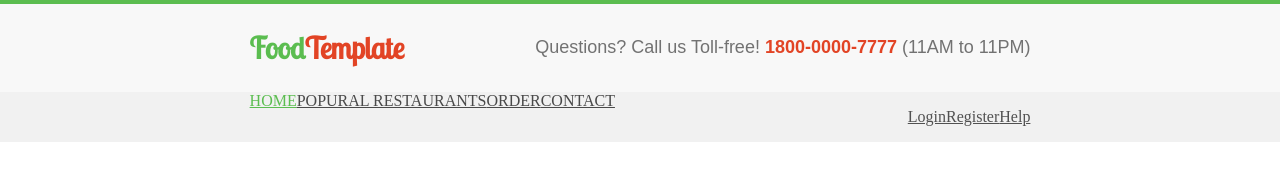
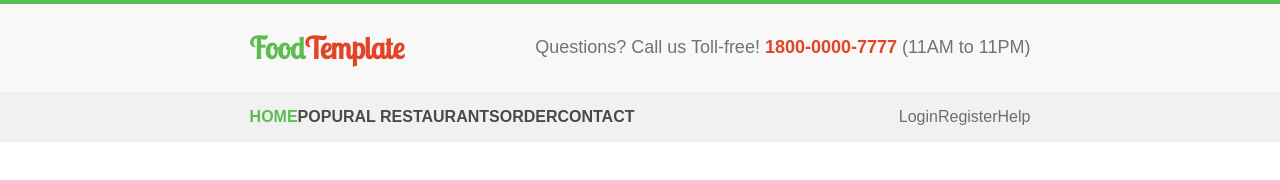
Before and after one commit to Winiarksi/Zadanko1_HTML-CSS, a website: page index.html in a window 1280 px wide. Drawn offline with Linux system fonts and the light colour scheme.

Commit message:
nav css: color, style, centering

```diff
--- a/sass/style.scss
+++ b/sass/style.scss
@@ -4,12 +4,12 @@ $color-main-gray: #515151;
 $font-header-main: "Source Sans Pro", sans-serif;
 
 /* Global */
-
 *,
 *::before,
 *::after {
     box-sizing: border-box;
     color: unset;
+    text-decoration: none;
 }
 
 body {
@@ -23,7 +23,6 @@ body {
 }
 
 .container {
-    text-decoration: none;
     width: 100%;
     margin: 0 0px;
     padding: 0 0px;
@@ -66,18 +65,22 @@ section:nth-of-type(2) {
     padding: 0 0px;
     margin: 0px 19.5%;
     justify-content: space-between;
+    font-family: $font-header-main;
 }
 
 .main__leftLists {
     display: flex;
+    align-items: center;
     padding: 0 0px;
     margin: 0px 0px;
+    font-weight: bold;
     list-style-type: none;
 
     li:first-of-type {
         color: $color-main-green;
     }
-    li{
+
+    li {
         color: #494949;
     }
 }
@@ -85,6 +88,7 @@ section:nth-of-type(2) {
 .main__rightLists {
     display: flex;
     padding: 0 0px;
+    font-weight:lighter;
     list-style-type: none;
-    color: $color-main-gray;
+    color: #6e6e6e;
 }
```
Also changed, not shown: css/style.css, 1 other file.
